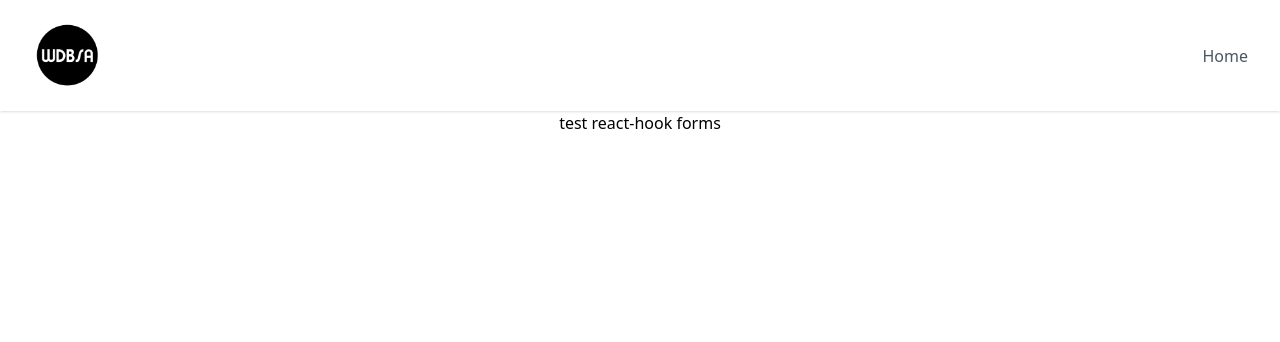
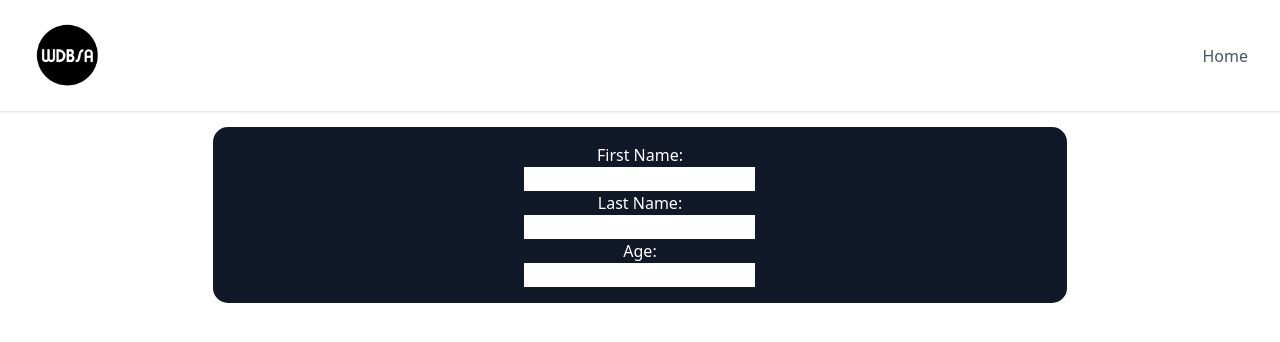
Before and after one commit to wdbsa/react-hook-form-tutorial, a React (Create React App) app: page / in a window 1280 px wide. Shown: the top 342 px of the page. Built offline with nearby package versions, Linux system fonts and the light colour scheme.

Commit message:
adding the form

```diff
--- a/package.json
+++ b/package.json
@@ -1,5 +1,5 @@
 {
-  "name": "react-hook-form",
+  "name": "hookform",
   "version": "0.1.0",
   "homepage": "https://wdbsa.github.io",
   "private": true,
@@ -13,6 +13,7 @@
     "@types/react-dom": "^18.0.8",
     "react": "^18.2.0",
     "react-dom": "^18.2.0",
+    "react-hook-form": "^7.38.0",
     "react-router-dom": "^6.4.2",
     "react-scripts": "5.0.1",
     "typescript": "^4.8.4",
--- a/src/Pages/Home.tsx
+++ b/src/Pages/Home.tsx
@@ -1,12 +1,26 @@
 import Navbar from "../Components/Navbar";
+import React from 'react';
+import { useForm } from 'react-hook-form';
+
+
+let renderCount: number = 0;
 
 const Home = () => {
+    renderCount++;
+
     return (
-        <div className="w-full h-full">
+        <div className="container w-full h-full items-center justify-center ">
             <Navbar />
-            <div className="container text-center justify-center">
-                <p>test react-hook forms</p>
-            </div>
+            <form className="w-8/12 h-full flex flex-col items-center justify-center mx-auto my-4 p-4  bg-gray-900 rounded-[15px]">
+               <label htmlFor="firstName" className="text-white">First Name:</label>
+               <input name="firstName" id="firstName" className="border-slate-200" />
+
+               <label htmlFor="lastName" className="text-white">Last Name:</label>
+               <input name="lastName" id="lastName" className="border-slate-200" />
+
+               <label htmlFor="age" className="text-white">Age:</label>
+               <input type="number" name="age" id="age" className="border-slate-200" />
+            </form>
         </div>
      );
 }
```
Also changed, not shown: 1 other file (tests, documents, lock files or other folders).
